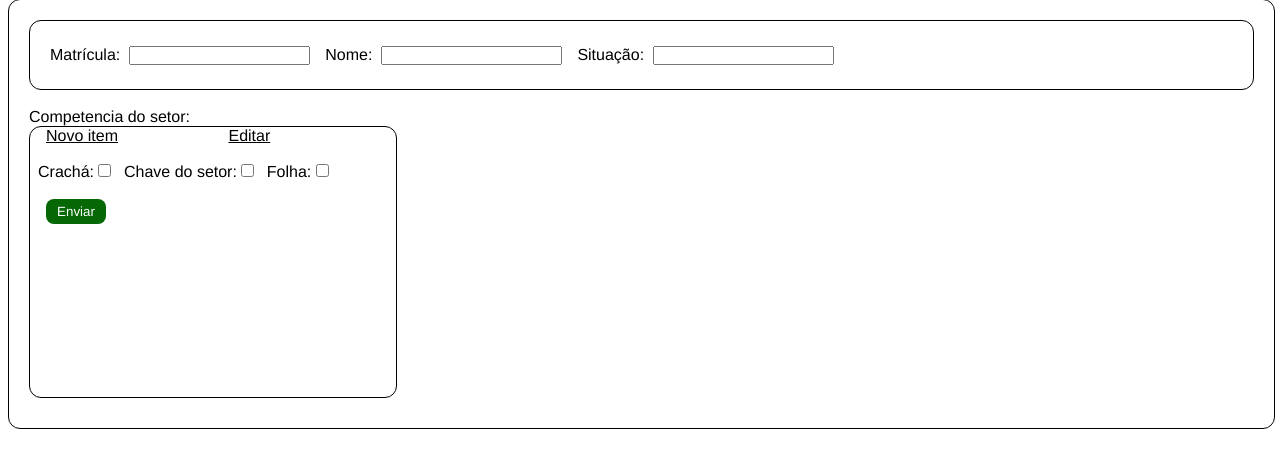
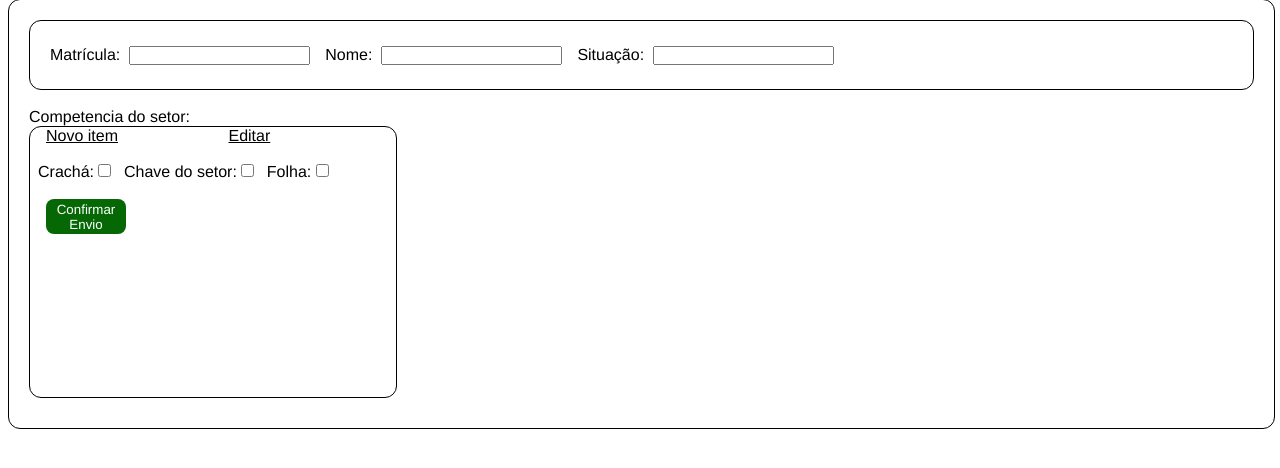
Before and after one commit to cleyziz1/django-frontend, a Django app: template templates/home.html in a window 1280 px wide. Shown: the part 169-637 px from the top of the page. Run offline with Django 4.2, Linux system fonts and the light colour scheme; the template is opened without the code that fills it, so the values that code supplies are empty.

Commit message:
script-comit01

```diff
--- a/templates/home.html
+++ b/templates/home.html
@@ -86,10 +86,10 @@
         }
 
         .comp-set a button{
-            width: 60px;
+            width: 80px;
             border: none;
             border-radius: 8px;
-            height: 25px;
+            height: 35px;
             color: white;
             background-color: #056805;
             cursor: pointer;
@@ -132,7 +132,7 @@
             <input type="checkbox">
             <label>Folha:</label>
             <input type="checkbox"><br><br>
-            <a href="{% url 'home' %}"><button>Enviar</button></a>
+            <a href="{% url 'home' %}"><button>Confirmar Envio</button></a>
         </div>
     </div>
 </body>
```
